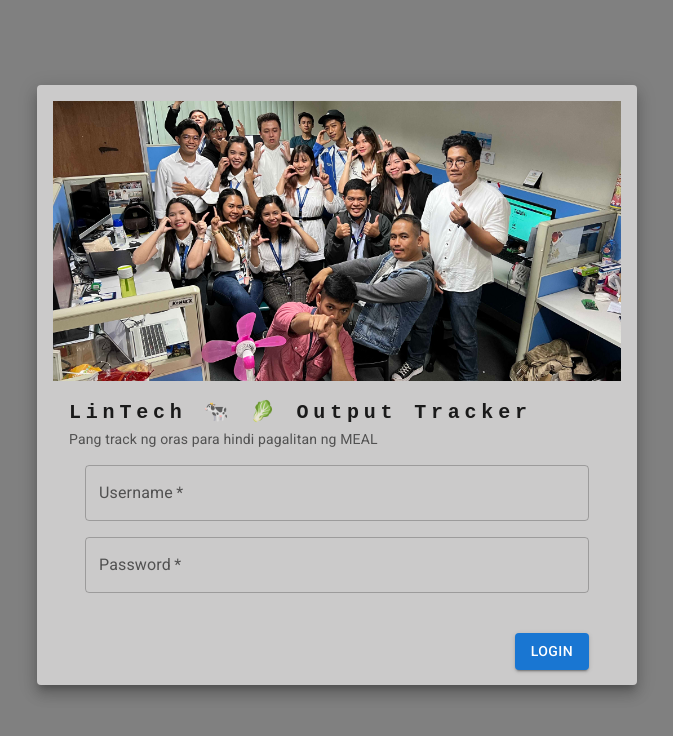
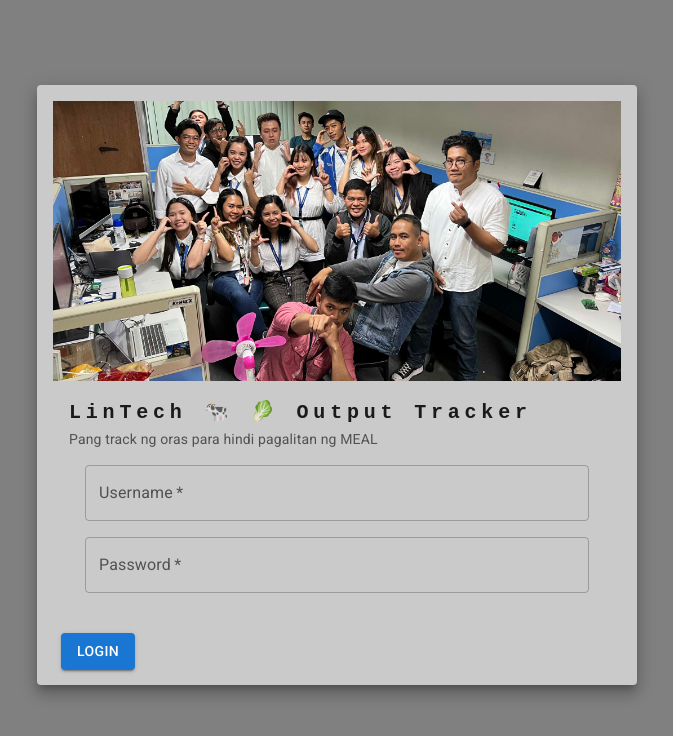
Before and after one commit to dynatech/lintech-output-tracker, a React (Create React App) app in the folder web/: page / in a window 1280 px wide. Shown: the top 736 px of the page, without its empty margins (303-976 px from the left). Built offline with nearby package versions, Linux system fonts and the light colour scheme.

Commit message:
added moving button incomplete

```diff
--- a/package.json
+++ b/package.json
@@ -10,6 +10,7 @@
   "author": "",
   "license": "ISC",
   "dependencies": {
+    "animejs": "^3.2.1",
     "body-parser": "^1.20.1",
     "cors": "^2.8.5",
     "express": "^4.18.2",
@@ -18,6 +19,5 @@
     "mysql2": "^3.0.0-rc.1",
     "nodemon": "^2.0.20"
   },
-  "devDependencies": {},
   "description": ""
 }
--- a/web/src/Login.js
+++ b/web/src/Login.js
@@ -12,12 +12,53 @@ import TextField from '@mui/material/TextField';
 import LintechPicture from './assets/1673710275502.jpeg';
 import axios from 'axios';
 import Swal from 'sweetalert2'
+import { RFC_2822 } from 'moment';
 
 const IP_ADDR = "http://localhost:6969";
 const Login = (props) => {
 
     const [username, setUsername] = useState(null);
     const [password, setPassword] = useState(null);
+    const [state, setState] = useState(1);
+
+    var a = 0;
+
+    function mouseOver(){
+        if ((username == null && password == null) && a == 0){
+            buttonMoveLeft();
+            a=1;
+            return false;
+        }
+        if ((username == null && password == null) && a == 1){
+            buttonMoveRight();
+            a=2;
+            return false;
+        }
+        if ((username == null && password == null) && a == 2){
+            buttonMoveLeft();
+            a=1;
+            return false;
+        }
+        else{
+            return false;
+        }
+    }
+
+    function buttonMoveLeft(){
+            const button = document.getElementById('runaway-btn');
+            button.style.transform = 'translateX(120%)';
+    };
+
+    function buttonMoveRight(){
+        const button = document.getElementById('runaway-btn');
+        button.style.transform = 'translateX(0%)';
+};
+
+    var mystyle = {
+        left:
+            state === 1 ? "0px" : state === 2 ? "200px" : state === 3 ? "450px" : "",
+        position: password === null || username === null
+    }
 
     const handleLogin = () => {
         axios.post(`${IP_ADDR}/login`, {
@@ -120,7 +161,16 @@ const Login = (props) => {
                                     </Grid>
                                 </CardContent>
                                 <CardActions sx={{justifyContent: "flex-end", mr: 3}}>
-                                    <Button variant="contained" size="medium" onClick={handleLogin}>Login</Button>
+                                        <div style={{width: '100%', position: 'relative', height: '60px', display: 'block'}}>
+                                            <Button id='runaway-btn'
+                                                    variant="contained"
+                                                    size="medium"
+                                                    onClick={handleLogin}
+                                                    style={mystyle}
+                                                    onMouseOver={mouseOver}>
+                                                    Login
+                                            </Button>
+                                        </div>
                                 </CardActions>
                             </Card>
                     </Grid>
--- a/web/src/Overview.js
+++ b/web/src/Overview.js
@@ -346,7 +346,7 @@ const Overview = () => {
             Swal.fire({
                 icon: 'error',
                 title: 'Oops...',
-                text: 'Nag ru-run timer mo tapos mag ssubmit ka? Boba?',
+                text: 'Nag ru-run timer mo tapos mag ssubmit ka? Boba ka tea?',
             });
         }
     }
@@ -430,7 +430,13 @@ const Overview = () => {
                                     currentTaskList.map((element)=> (
                                         <Accordion>
                                             <AccordionSummary
-                                            expandIcon={<ExpandMoreIcon />}
+                                            sx={{
+                                                pointerEvents: "none"
+                                            }}
+                                            expandIcon={<ExpandMoreIcon
+                                            sx={{
+                                                pointerEvents: "auto"
+                                            }}/>}
                                             aria-controls="panel1a-content"
                                             id="panel1a-header"
                                             >
@@ -438,6 +444,25 @@ const Overview = () => {
                                                     <Grid item xs={7}>
                                                         <Typography style={{fontWeight: 500}}>{element.major_output}</Typography>
                                                         <Typography variant="overline">{element.actual_outputs}</Typography>
+                                                    </Grid>
+                                                    <Grid item xs={5}>
+                                                    <Typography variant="h6" sx={{fontWeight: 500}}>Nakaka {timeConvert(element.total_time_spent)} ka na. 🥬 {element.total_time_spent > 480 && 'Aba, bilisan mo mag work.'} </Typography>
+                                                    </Grid>
+                                                </Grid>
+                                            </AccordionSummary>
+                                            <AccordionDetails>
+                                                <Grid container>
+                                                    <Grid item xs={7}>
+                                                        <Typography>
+                                                            {
+                                                                element.details != "" && element.details != null ?
+                                                                    element.details
+                                                                :
+                                                                    <Typography>
+                                                                        <Box sx={{ fontStyle: 'italic', m: 1 }}>Wala kang nilagay na details. Kasalanan mo kung bakit ka nalilito kung ano tong task na to.</Box>
+                                                                    </Typography>
+                                                            }
+                                                        </Typography>
                                                     </Grid>
                                                     <Grid item xs={5}>
                                                         <Grid container sx={{textAlign: 'right', pt: 1}} justifyContent="flex-end">
@@ -454,19 +479,6 @@ const Overview = () => {
                                                         </Grid>
                                                     </Grid>
                                                 </Grid>
-                                            </AccordionSummary>
-                                            <AccordionDetails>
-                                            <Typography>
-                                                {
-                                                    element.details != "" && element.details != null ?
-                                                        element.details
-                                                    :
-                                                        <Typography>
-                                                            <Box sx={{ fontStyle: 'italic', m: 1 }}>Wala kang nilagay na details. Kasalanan mo kung bakit ka nalilito kung ano tong task na to.</Box>
-                                                        </Typography>
-                                                }
-                                            </Typography>
-                                            <Typography variant="overline" sx={{fontWeight: 500}}>Nakaka {timeConvert(element.total_time_spent)} ka na. 🥬 {element.total_time_spent > 480 && 'Aba, bilisan mo mag work.'} </Typography>
                                             </AccordionDetails>
                                         </Accordion>
                                     ))
```
Also changed, not shown: 2 other files (tests, documents, lock files or other folders).
